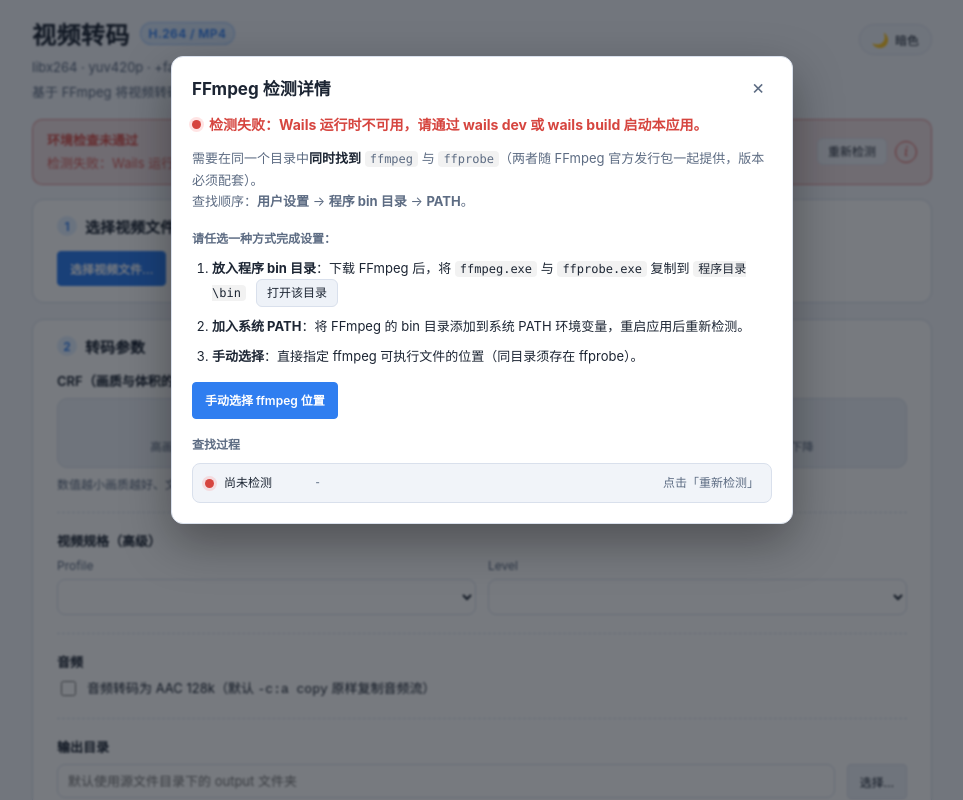
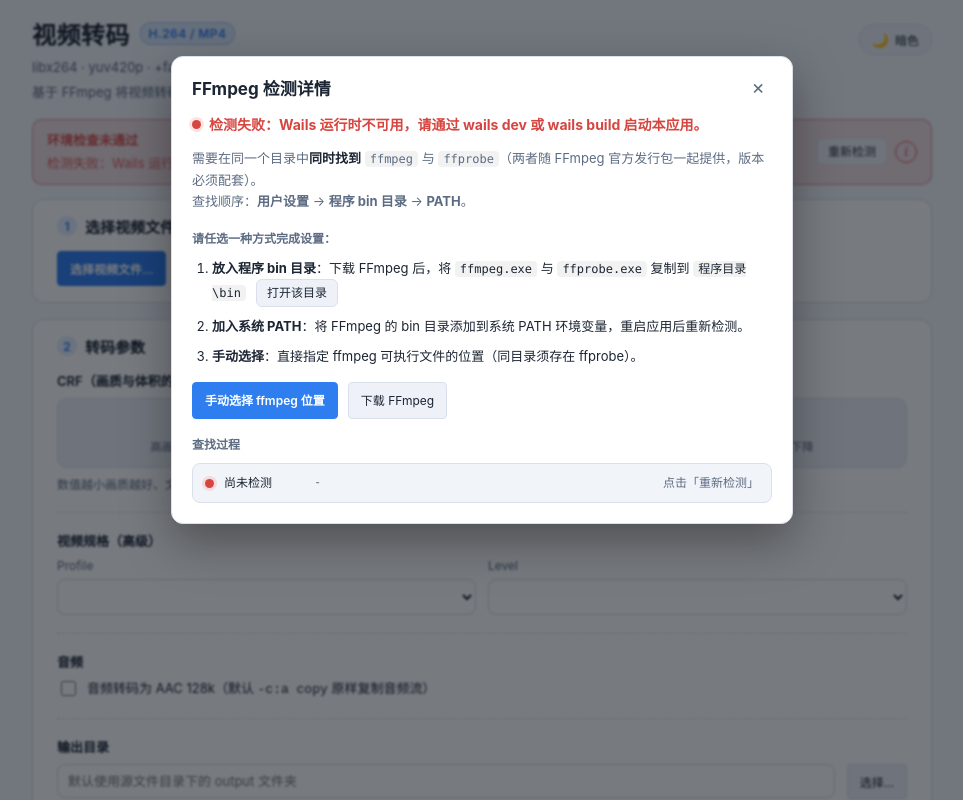
Before and after one commit to GHLandy/ff-transcode, a React (Vite) app in the folder frontend/: page / in a window 1280 px wide. Both pictures are taken after a click on the button "查看检测详情". Shown: the top 800 px of the page, without its empty margins (158-1121 px from the left). Built offline with nearby package versions, Linux system fonts and the light colour scheme.

Commit message:
feat: 未检测到 ffmpeg 增加打开下载页按钮

```diff
--- a/frontend/src/App.tsx
+++ b/frontend/src/App.tsx
@@ -925,6 +925,7 @@
           onChoose={() => void chooseFfmpeg()}
           onClear={() => void clearFfmpeg()}
           onOpenBinDir={() => void openBinDir()}
+          onDownloadFFmpeg={() => void api.openFFmpegDownloadPage()}
         />
       )}
 
--- a/frontend/src/DetectModal.tsx
+++ b/frontend/src/DetectModal.tsx
@@ -14,6 +14,7 @@
   onChoose: () => void;
   onClear: () => void;
   onOpenBinDir: () => void;
+  onDownloadFFmpeg: () => void;
 }
 
 export default function DetectModal({
@@ -22,6 +23,7 @@
   onChoose,
   onClear,
   onOpenBinDir,
+  onDownloadFFmpeg,
 }: Props) {
   // Esc 关闭 + 打开时锁定滚动。
   useEffect(() => {
@@ -102,6 +104,11 @@
                 清除设置
               </button>
             )}
+            {!ok && (
+              <button className="btn" onClick={onDownloadFFmpeg} type="button">
+                下载 FFmpeg
+              </button>
+            )}
           </div>
 
           <div className="detect-sub">查找过程</div>
--- a/frontend/src/api.ts
+++ b/frontend/src/api.ts
@@ -14,6 +14,7 @@
     ChooseFFmpeg(): Promise<ToolDetection>;
     ClearFFmpegSetting(): Promise<ToolDetection>;
     OpenBinDir(): Promise<void>;
+    OpenFFmpegDownloadPage(): Promise<void>;
     GetPresets(): Promise<TranscodePresets>;
     SelectVideoFile(): Promise<string>;
     SelectOutputDir(current: string): Promise<string>;
@@ -71,6 +72,11 @@
     return app().OpenBinDir();
 }
 
+/** 在浏览器中打开 FFmpeg 官方下载页。 */
+export function openFFmpegDownloadPage(): Promise<void> {
+    return app().OpenFFmpegDownloadPage();
+}
+
 /** 获取 Go 侧提供的 CRF / Profile / Level 可选项。 */
 export function getPresets(): Promise<TranscodePresets> {
     return app().GetPresets();
--- a/frontend/wailsjs/go/main/App.d.ts
+++ b/frontend/wailsjs/go/main/App.d.ts
@@ -18,6 +18,8 @@
 
 export function OpenBinDir():Promise<void>;
 
+export function OpenFFmpegDownloadPage():Promise<void>;
+
 export function PlanTranscode(arg1:main.TranscodeOptions):Promise<main.CommandPlan>;
 
 export function ProbeMedia(arg1:string):Promise<main.MediaInfo>;
--- a/frontend/wailsjs/go/main/App.js
+++ b/frontend/wailsjs/go/main/App.js
@@ -34,6 +34,10 @@
   return window['go']['main']['App']['OpenBinDir']();
 }
 
+export function OpenFFmpegDownloadPage() {
+  return window['go']['main']['App']['OpenFFmpegDownloadPage']();
+}
+
 export function PlanTranscode(arg1) {
   return window['go']['main']['App']['PlanTranscode'](arg1);
 }
```
Also changed, not shown: 1 other file (tests, documents, lock files or other folders).
